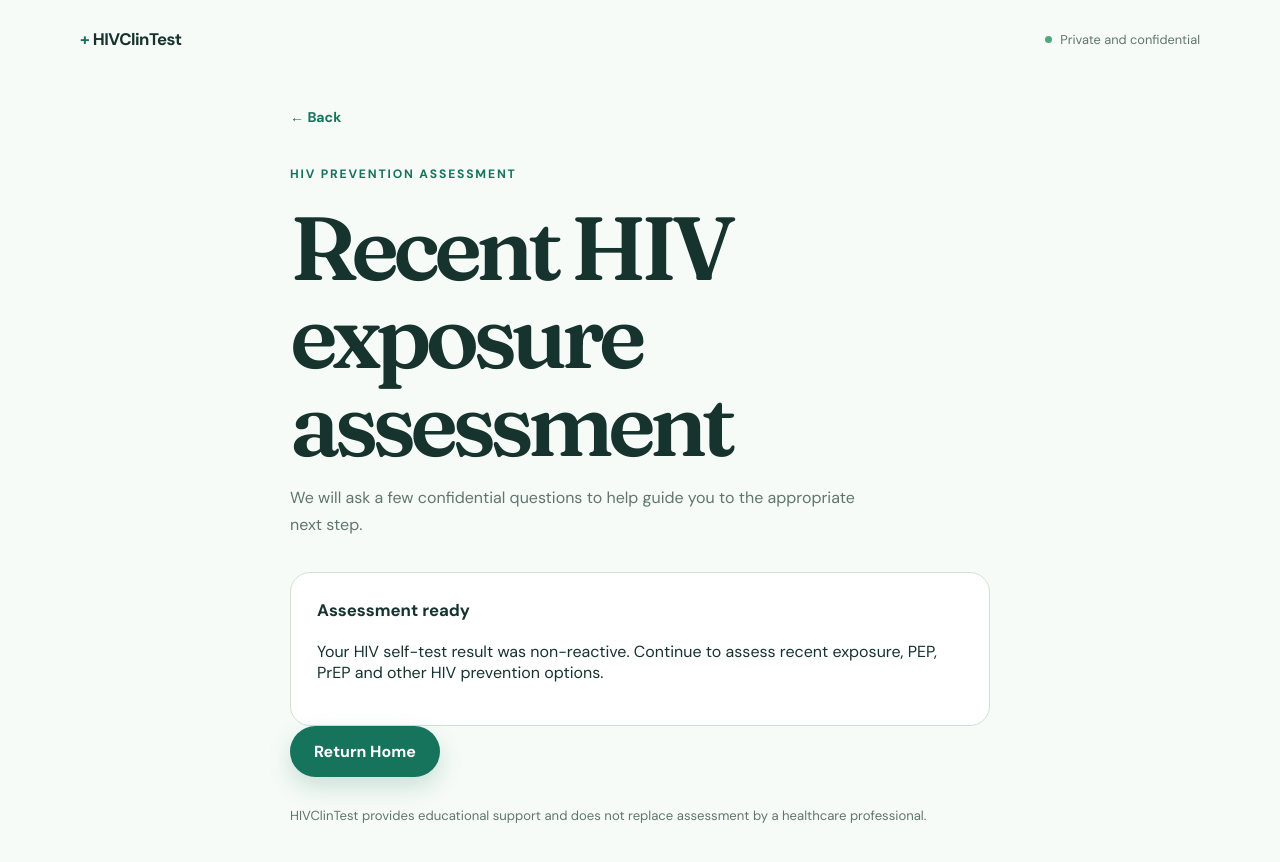
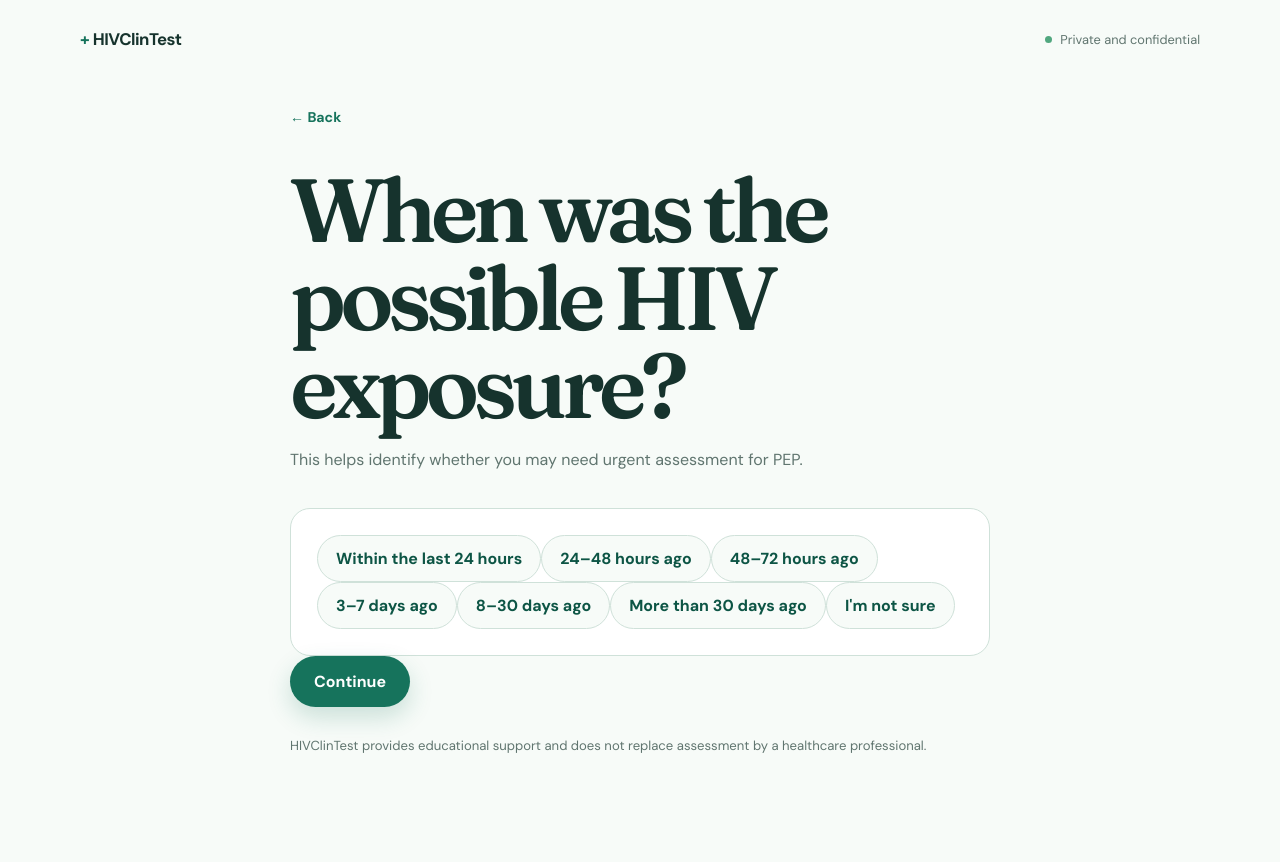
Before and after one commit to Siraajadams/HIVCLINTEST, a Next.js app: page /assessment in a window 1280 px wide. Shown: the top 862 px of the page. After the commit the page ends 828 px from the top, so only its background shows below. Built offline with nearby package versions, Linux system fonts and the light colour scheme.

Commit message:
Update page.tsx

```diff
--- a/app/assessment/page.tsx
+++ b/app/assessment/page.tsx
@@ -1,4 +1,5 @@
 import Link from "next/link";
+import AssessmentClient from "./AssessmentClient";
 
 export const dynamic = "force-dynamic";
 
@@ -16,6 +17,7 @@ export default function AssessmentPage() {
       </header>
 
       <section className="flow-shell">
+
         <Link
           className="back-link"
           href="/result/non-reactive"
@@ -23,35 +25,13 @@ export default function AssessmentPage() {
           Back
         </Link>
 
-        <p className="eyebrow">
-          HIV prevention assessment
-        </p>
-
-        <h1>Recent HIV exposure assessment</h1>
-
-        <p className="flow-subtitle">
-          We will ask a few confidential questions to help guide
-          you to the appropriate next step.
-        </p>
-
-        <div className="question-card">
-          <h2>Assessment ready</h2>
-
-          <p>
-            Your HIV self-test result was non-reactive.
-            Continue to assess recent exposure, PEP, PrEP
-            and other HIV prevention options.
-          </p>
-        </div>
-
-        <Link className="start-button" href="/">
-          Return Home
-        </Link>
+        <AssessmentClient />
 
         <p className="screening-note">
           HIVClinTest provides educational support and does not
           replace assessment by a healthcare professional.
         </p>
+
       </section>
     </main>
   );
```
